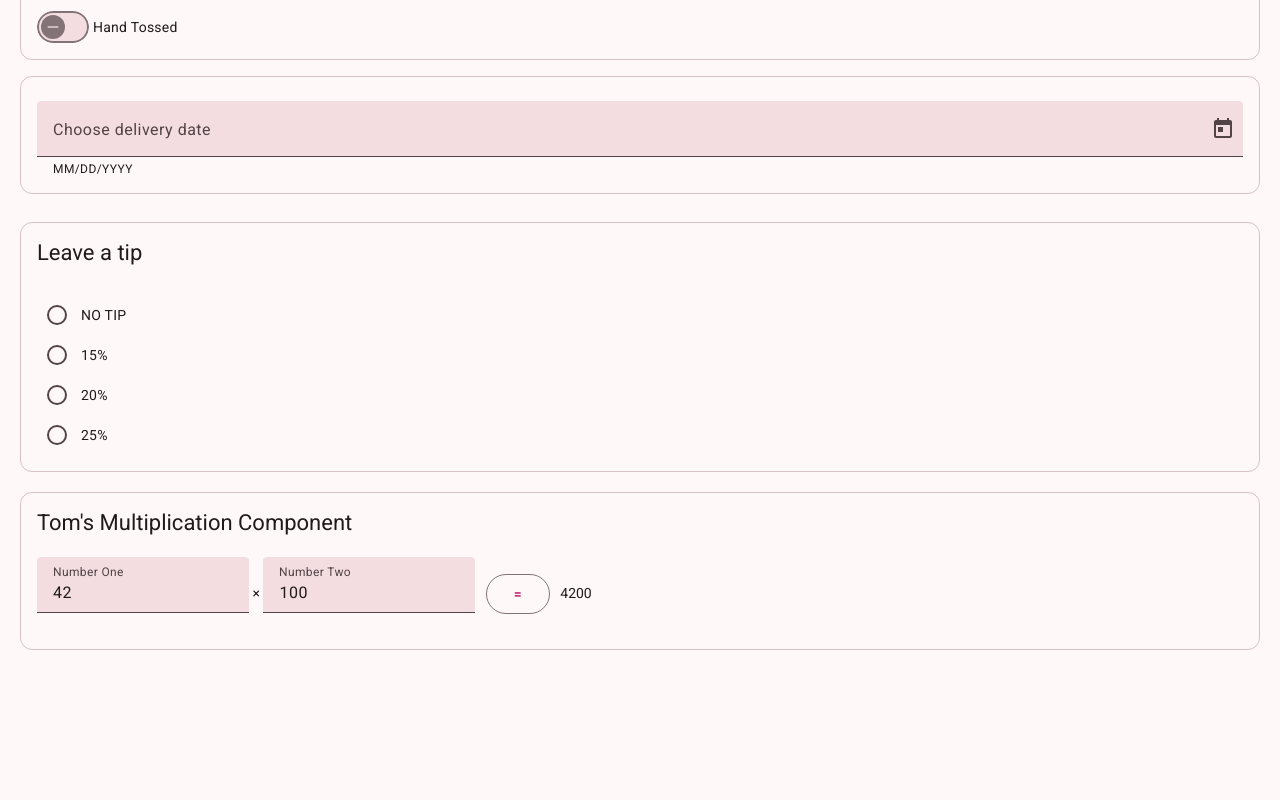
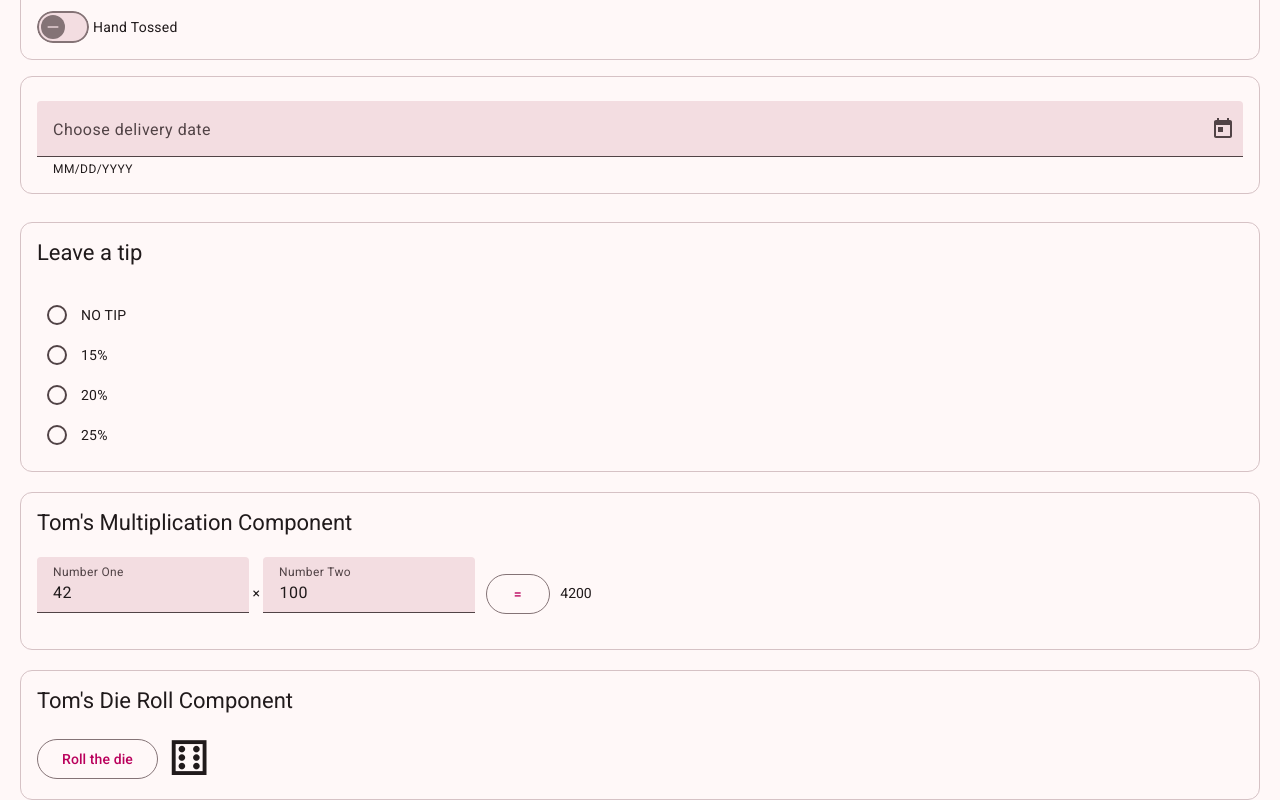
Before and after one commit to 2026-fall-jsf/angular-components, an Angular app: page / in a window 1280 px wide. Shown: the part 870-1670 px from the top of the page. Before the commit the page ends 1520 px from the top, so only its background shows below. Built offline with nearby package versions, Linux system fonts and the light colour scheme.

Commit message:
fun with ai, ~$0.60 : - O

```diff
--- a/src/app/app.html
+++ b/src/app/app.html
@@ -8,3 +8,4 @@
 <app-elee-date-picker></app-elee-date-picker>
 <app-leave-tip></app-leave-tip>
 <app-tsteele-multiplication></app-tsteele-multiplication>
+<app-tsteele-die-roll></app-tsteele-die-roll>
--- a/src/app/app.ts
+++ b/src/app/app.ts
@@ -6,6 +6,7 @@ import { MlyCrustSelection } from './mly-crust-selection/mly-crust-selection';
 import { EgaritaAddition } from './egarita-addition/egarita-addition';
 import { TsteeleAddition } from './tsteele-addition/tsteele-addition';
 import { TsteeleMultiplication } from './tsteele-multiplication/tsteele-multiplication';
+import { TsteeleDieRoll } from './tsteele-die-roll/tsteele-die-roll';
 
 @Component({
   imports: [
@@ -16,6 +17,7 @@ import { TsteeleMultiplication } from './tsteele-multiplication/tsteele-multipli
     EgaritaAddition,
     TsteeleAddition,
     TsteeleMultiplication,
+    TsteeleDieRoll,
   ],
   selector: 'app-root',
   styleUrl: './app.css',
--- /dev/null
+++ b/src/app/tsteele-die-roll/tsteele-die-roll.css
@@ -0,0 +1,16 @@
+.die {
+    display: inline-block;
+    font-size: 3rem;
+    line-height: 1;
+    vertical-align: middle;
+}
+
+.spinning {
+    animation: spin 2s ease-out;
+}
+
+@keyframes spin {
+    to {
+        transform: rotate(1440deg);
+    }
+}
--- /dev/null
+++ b/src/app/tsteele-die-roll/tsteele-die-roll.html
@@ -0,0 +1,27 @@
+<mat-card
+    appearance="outlined"
+>
+    <mat-card-header>
+        <mat-card-title>
+            Tom's Die Roll Component
+        </mat-card-title>
+    </mat-card-header>
+    <mat-card-content>
+        <br />
+        <button
+            matButton="outlined"
+            [disabled]="rolling()"
+            (click)="rollDie()"
+        >
+            Roll the die
+        </button>
+        &nbsp;
+        <span
+            class="die"
+            [class.spinning]="rolling()"
+            (animationend)="finishRoll()"
+        >
+            {{ face() }}
+        </span>
+    </mat-card-content>
+</mat-card>
--- /dev/null
+++ b/src/app/tsteele-die-roll/tsteele-die-roll.ts
@@ -0,0 +1,45 @@
+import { Component, signal } from '@angular/core';
+import { MatButtonModule } from '@angular/material/button';
+import { MatCardModule } from '@angular/material/card';
+
+const DIE_FACES = ['⚀', '⚁', '⚂', '⚃', '⚄', '⚅'];
+const FIRST_TICK_MS = 60;
+const TICK_SLOWDOWN = 1.2;
+
+@Component({
+  selector: 'app-tsteele-die-roll',
+  imports: [
+    MatCardModule,
+    MatButtonModule,
+  ],
+  templateUrl: './tsteele-die-roll.html',
+  styleUrl: './tsteele-die-roll.css',
+})
+export class TsteeleDieRoll {
+
+  private readonly faceIndex = signal(5);
+
+  protected readonly face = () => DIE_FACES[this.faceIndex()];
+  protected readonly rolling = signal(false);
+
+  protected readonly rollDie = () => {
+    this.rolling.set(true);
+    this.tick(FIRST_TICK_MS);
+  };
+
+  // The CSS animation sets the roll duration; the face it last landed on is the result
+  protected readonly finishRoll = () => this.rolling.set(false);
+
+  // Shows a different face each tick, with growing gaps to match the slowing spin
+  private readonly tick = (delay: number) => setTimeout(
+    () => {
+      if (!this.rolling()) {
+        return;
+      }
+      this.faceIndex.update(i => (i + 1 + Math.floor(Math.random() * 5)) % 6);
+      this.tick(delay * TICK_SLOWDOWN);
+    },
+    delay
+  );
+
+}
```
Also changed, not shown: src/app/tsteele-die-roll/dice-roll.md (added, +16 -0 lines).
